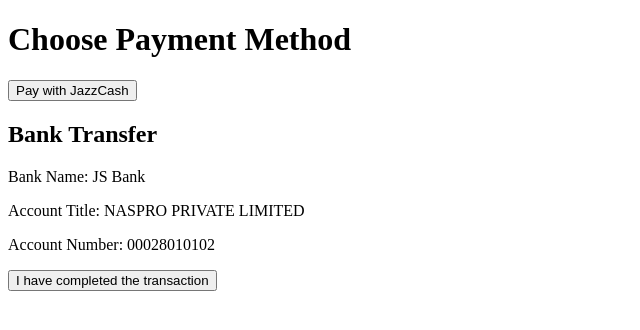
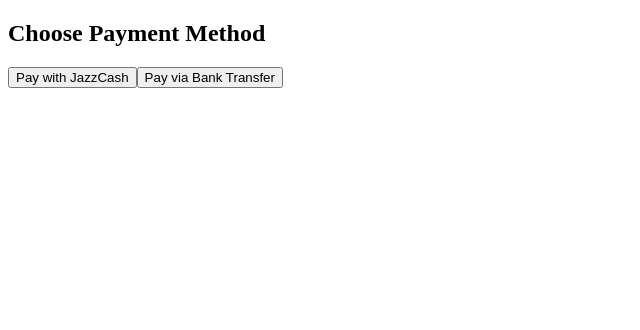
Before and after one commit to naspro-tech/naspro, a Next.js app: page /payment in a window 1280 px wide. Shown: the top 330 px of the page, without its empty margins (0-640 px from the left). Built offline with nearby package versions, Linux system fonts and the light colour scheme.

Commit message:
Update payment.js

```diff
--- a/pages/payment.js
+++ b/pages/payment.js
@@ -1,63 +1,80 @@
+// pages/payment.js
 import { useState } from "react";
 
 export default function PaymentPage() {
   const [method, setMethod] = useState(null);
 
-  const handleJazzCash = async () => {
-    const res = await fetch("/api/jazzcash-payment", {
+  const orderId = "ORDER123"; // TODO: Replace with real orderId from checkout
+  const orderAmount = 1000; // TODO: Replace with real amount
+
+  // 🔀 JazzCash payment
+  async function handleJazzCashPayment() {
+    try {
+      const response = await fetch("/api/jazzcash-payment", {
         method: "POST",
         headers: { "Content-Type": "application/json" },
         body: JSON.stringify({
-        amount: 1000,
-        service: "Web Development",
-        customer_name: "Test User",
-        customer_phone: "03123456789",
-        description: "Testing payment"
+          amount: orderAmount,
+          orderId: orderId,
+          description: "Service Payment",
         }),
       });
 
-    const data = await res.json();
-
-    if (data.success) {
-      // Build hidden form and auto-submit
-      const form = document.createElement("form");
-      form.method = "POST";
-      form.action = data.jazzcash_url;
-
-      Object.entries(data.form_data).forEach(([key, value]) => {
-        const input = document.createElement("input");
-        input.type = "hidden";
-        input.name = key;
-        input.value = value;
-        form.appendChild(input);
-      });
-
-      document.body.appendChild(form);
-      form.submit();
-    } else {
-      alert("Error: " + data.error);
+      const html = await response.text();
+      document.open();
+      document.write(html);
+      document.close();
+    } catch (error) {
+      console.error("JazzCash Error:", error);
+      alert("Something went wrong, please try again.");
     }
-  };
+  }
 
   return (
-    <div className="p-6">
-      <h1 className="text-xl font-bold mb-4">Choose Payment Method</h1>
+    <div className="min-h-screen bg-gray-50 flex items-center justify-center p-6">
+      <div className="bg-white shadow-lg rounded-2xl p-8 w-full max-w-lg">
+        <h2 className="text-2xl font-bold mb-6 text-center text-gray-800">
+          Choose Payment Method
+        </h2>
 
+        {/* Buttons */}
+        <div className="flex flex-col gap-4">
           <button
-        onClick={handleJazzCash}
-        className="bg-orange-500 text-white px-4 py-2 rounded-lg"
+            onClick={() => {
+              setMethod("jazzcash");
+              handleJazzCashPayment();
+            }}
+            className="w-full py-3 px-4 bg-red-600 hover:bg-red-700 text-white font-semibold rounded-lg shadow"
           >
             Pay with JazzCash
           </button>
 
-      <div className="mt-6 p-4 bg-gray-100 rounded-lg">
-        <h2 className="font-semibold mb-2">Bank Transfer</h2>
-        <p>Bank Name: JS Bank</p>
-        <p>Account Title: NASPRO PRIVATE LIMITED</p>
-        <p>Account Number: 00028010102</p>
-        <button className="mt-3 bg-green-600 text-white px-3 py-1 rounded">
-          I have completed the transaction
+          <button
+            onClick={() => setMethod("bank")}
+            className="w-full py-3 px-4 bg-gray-200 hover:bg-gray-300 text-gray-800 font-semibold rounded-lg shadow"
+          >
+            Pay via Bank Transfer
           </button>
+        </div>
+
+        {/* Bank Transfer Details */}
+        {method === "bank" && (
+          <div className="mt-6 border-t pt-4">
+            <h3 className="font-semibold text-lg text-gray-700 mb-2">
+              Bank Transfer Details
+            </h3>
+            <p className="text-gray-600">Bank Name: <b>JS Bank</b></p>
+            <p className="text-gray-600">Account Title: <b>NASPRO PRIVATE LIMITED</b></p>
+            <p className="text-gray-600">Account Number: <b>00028010102</b></p>
+
+            <button
+              className="mt-4 w-full py-3 px-4 bg-green-600 hover:bg-green-700 text-white font-semibold rounded-lg shadow"
+              onClick={() => alert("Redirect to proof upload form...")}
+            >
+              I Have Completed the Transaction
+            </button>
+          </div>
+        )}
       </div>
     </div>
   );
```
Lines whose indentation alone changed are shown as unchanged.
